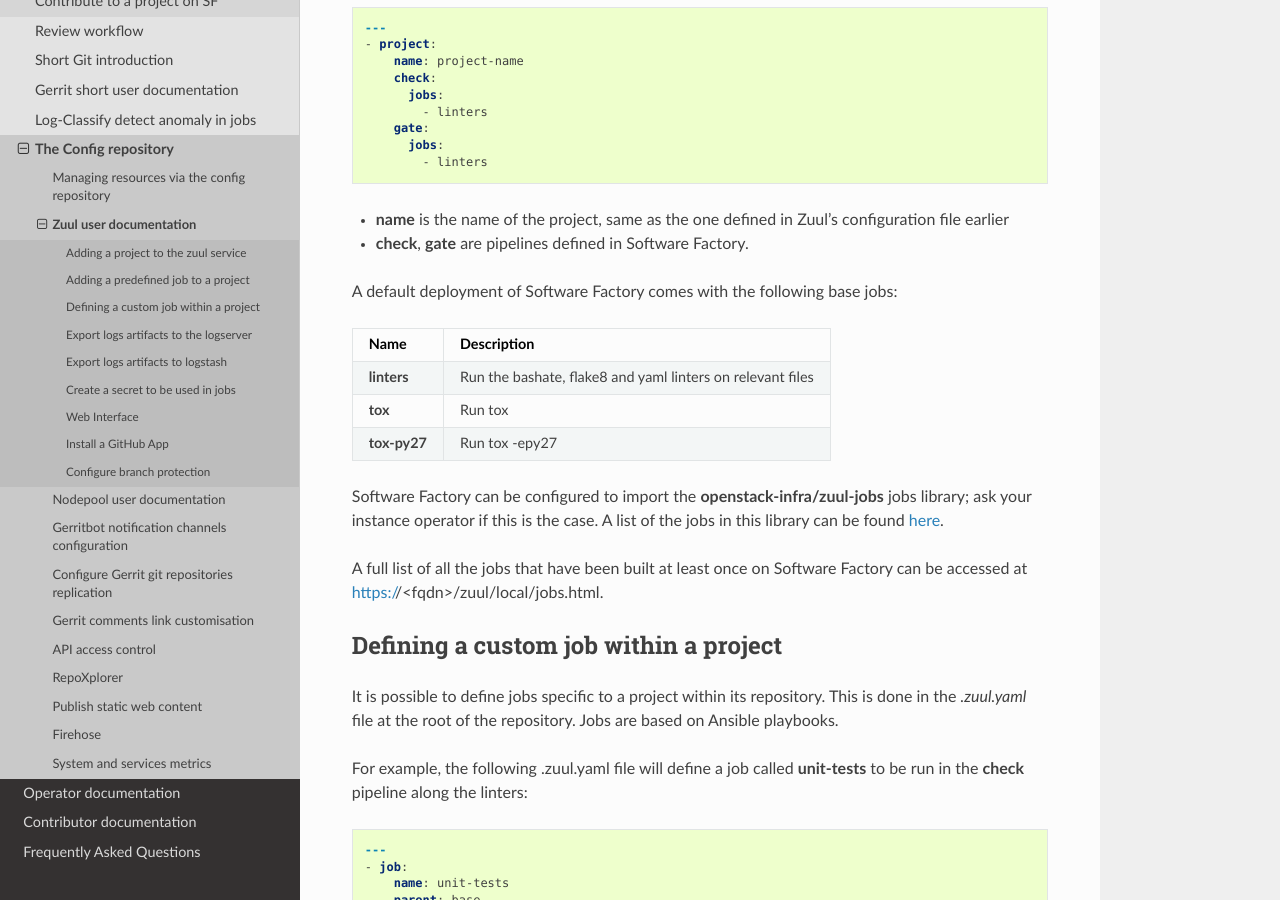
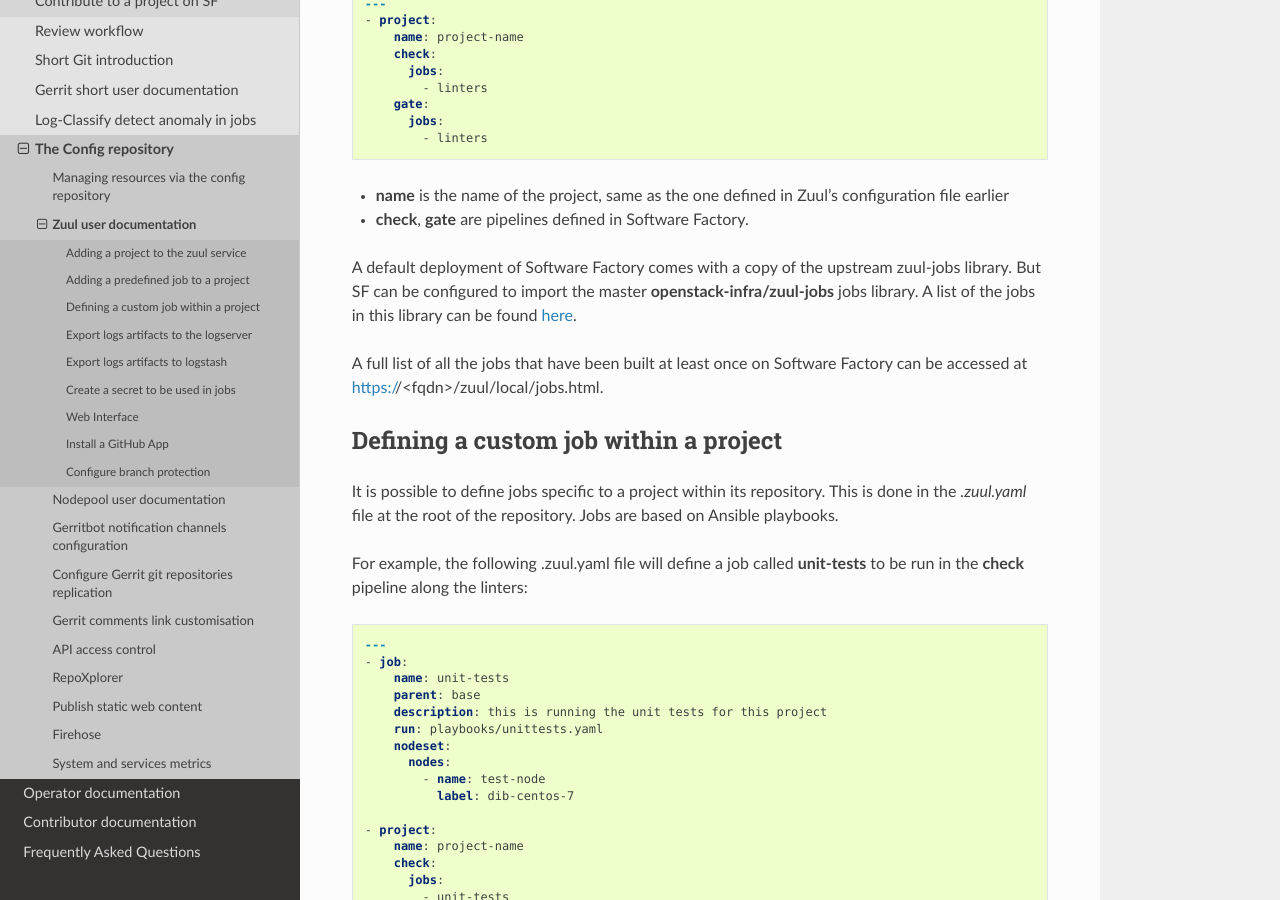
Before and after one commit to softwarefactory-project/sf-docs, a Sphinx documentation site: the page built from docs/user/zuul_user.rst, in a window 1280 px wide and 900 px high, scrolled down 1751 px. Built offline with Sphinx 7.4.7 and the Read the Docs theme 2.0.0, drawn with Linux system fonts in a browser that asks for light colours; some of the changed text lies outside the part shown.

Commit message:
Add link to Zuul Hand-On series in zuul/user doc
Also:
- Remove part related to Zuul 3 migration
- Remove part that list sf-jobs jobs
- Fix link to use zuul-ci.org

Change-Id: Icbba3c94b0108808fb19cf44996652abb1f7b460

```diff
--- a/docs/user/zuul_user.rst
+++ b/docs/user/zuul_user.rst
@@ -7,25 +7,26 @@
 
   This is a lightweight documentation intended to get users started with setting
   up CI pipelines and jobs. For more insight on what Zuul can do, please refer
-  to its `upstream documentation`_ and `migration documentation`_.
+  to its `upstream documentation`_.
 
-.. _`upstream documentation`: https://docs.openstack.org/infra/zuul/user/
-.. _`migration documentation`: https://docs.openstack.org/infra/manual/zuulv3.html
+.. _`upstream documentation`: https://zuul-ci.org/docs/zuul/
 
 Zuul is a *commit gating system* for continuous integration that ensures that
 repositories are always in a healthy state. It is up to repositories managers
 to define what constitutes a healthy state: for example passing all unit tests,
 success in building software, etc.
 
-Software Factory ships with Zuul version 3, which is a major rewrite of Zuul
-with many improvements. Some of the major changes reflected in Software Factory
-are:
-
 * In Zuul's terminology, a **project** is a gated repository
 * Jobs can inherit from the **zuul-jobs** repository base jobs.
 * Pipelines and jobs are stored in repositories.
 * Github was added as a possible repository source for gating projects, enabling
   Software Factory to act as a third party CI for repositories hosted on Github.
+
+In addition to the upstream documentation, the Software Factory team is working
+on a series of blog post called `Zuul Hand-On`_ that showcases some Zuul use
+cases.
+
+.. _`Zuul Hand-on`: https://www.softwarefactory-project.io/tag/zuul-hands-on-series.html
 
 .. _zuul-main-yaml:
 
@@ -78,9 +79,9 @@
   to add any repository under this category. Therefore repositories should always
   be declared under the "untrusted-projects" category.
 
-.. _`config-projects`: https://docs.openstack.org/infra/zuul/admin/tenants.html#attr-tenant.config-projects
+.. _`config-projects`: https://zuul-ci.org/docs/zuul/admin/tenants.html#attr-tenant.config-projects
 
-.. _`untrusted-projects`: https://docs.openstack.org/infra/zuul/admin/tenants.html#attr-tenant.untrusted-projects
+.. _`untrusted-projects`: https://zuul-ci.org/docs/zuul/admin/tenants.html#attr-tenant.untrusted-projects
 
 After merging this change, the config-update job will reload the zuul scheduler.
 
@@ -106,21 +107,11 @@
   Zuul's configuration file earlier
 * **check**, **gate** are pipelines defined in Software Factory.
 
-A default deployment of Software Factory comes with the following base jobs:
+A default deployment of Software Factory comes with a copy of the upstream
+zuul-jobs library. But SF can be configured to import the master **openstack-infra/zuul-jobs**
+jobs library. A list of the jobs in this library can be found here_.
 
-============= =============================================================
- Name          Description
-============= =============================================================
-**linters**    Run the bashate, flake8 and yaml linters on relevant files
-**tox**        Run tox
-**tox-py27**   Run tox -epy27
-============= =============================================================
-
-Software Factory can be configured to import the **openstack-infra/zuul-jobs**
-jobs library; ask your instance operator if this is the case. A list of the jobs in this
-library can be found here_.
-
-.. _here: https://docs.openstack.org/infra/zuul-jobs/jobs.html
+.. _here: https://zuul-ci.org/docs/zuul-jobs/jobs.html
 
 A full list of all the jobs that have been built at least once on Software Factory
 can be accessed at https://<fqdn>/zuul/local/jobs.html.
@@ -193,7 +184,7 @@
 
 .. _modules: http://docs.ansible.com/ansible/latest/modules_by_category.html
 
-.. _`Predefined variables available in jobs`: https://docs.openstack.org/infra/zuul/user/jobs.html#variables
+.. _`Predefined variables available in jobs`: https://zuul-ci.org/docs/zuul/user/jobs.html#variables
 
 
 .. _zuul-artifacts-export:
@@ -328,7 +319,7 @@
 A secret used in a job must be defined in the same project than the job is defined.
 The user should read carefully the section_ about secrets.
 
-.. _section: https://docs.openstack.org/infra/zuul/user/config.html?highlight=secret#secret
+.. _section: https://zuul-ci.org/docs/zuul/user/config.html#secret
 
 
 Web Interface
```
